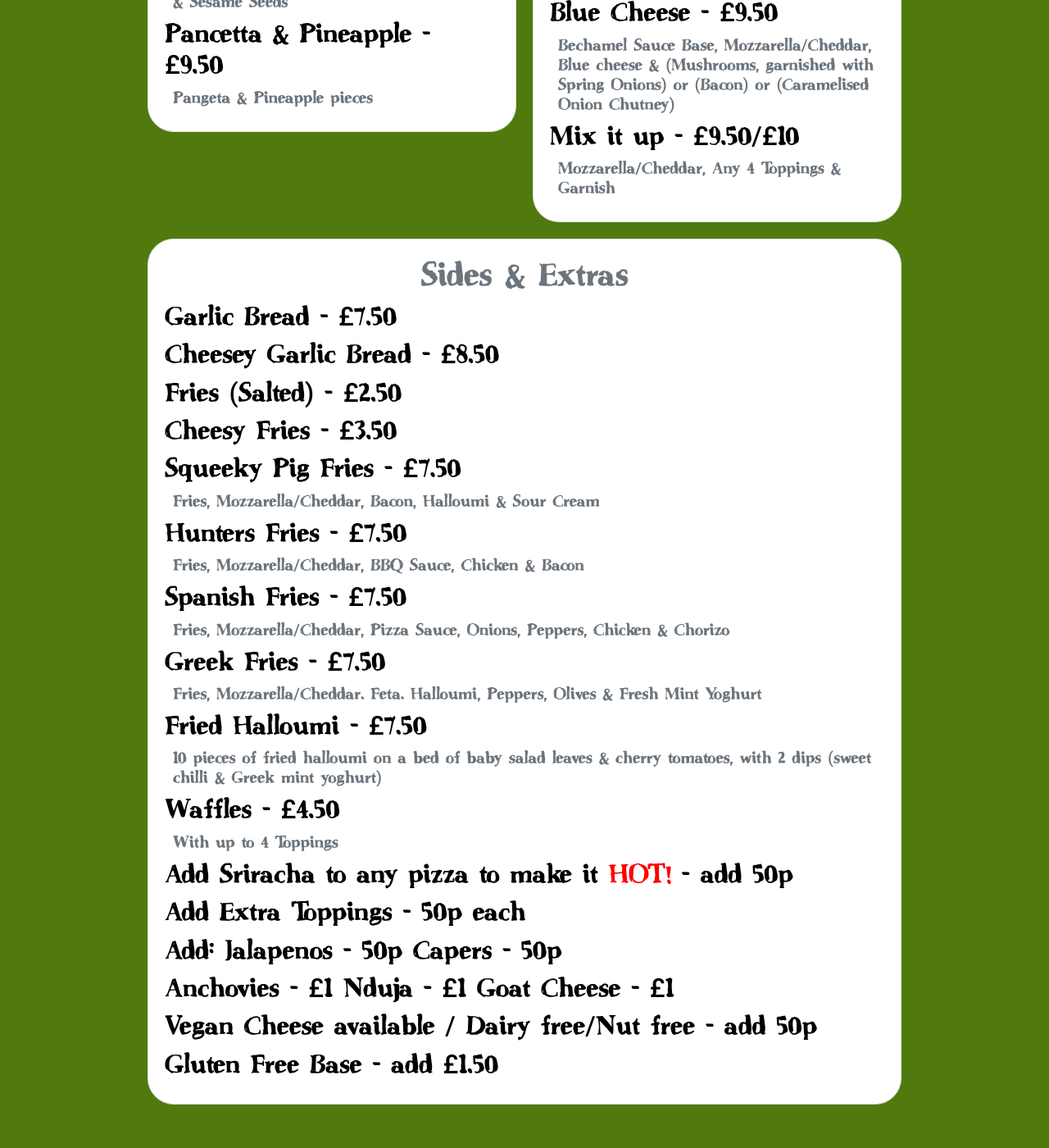
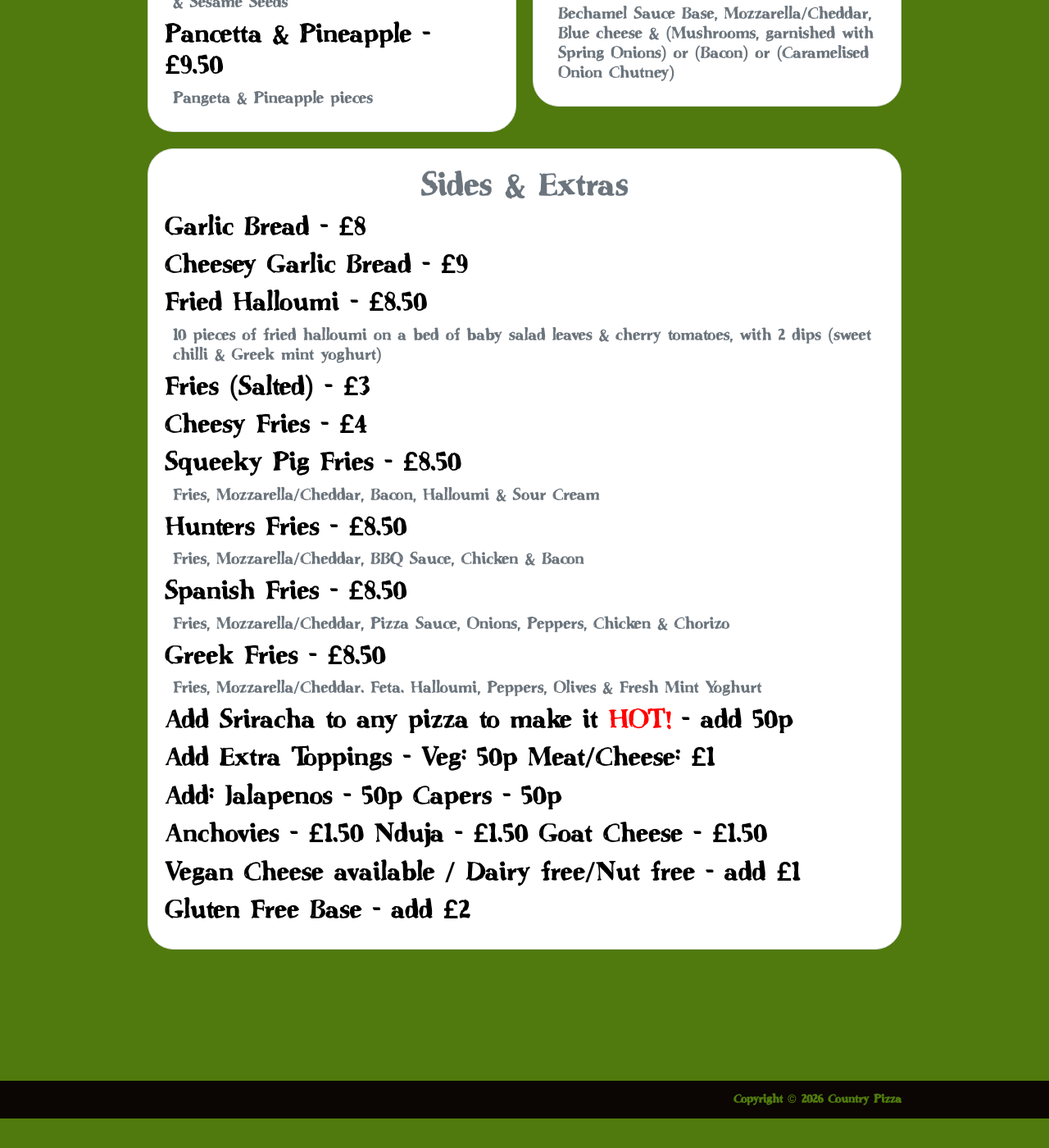
Before and after one commit to Blueberry-Click/countrypizza.uk, a Jekyll site: the page built from menu/index.html, in a window 1280 px wide and 1400 px high, scrolled down 1146 px. Shown: the whole window at 82% size. Built offline with Jekyll 4.4.1, drawn with Linux system fonts in a browser that asks for light colours; after the commit the page ends 2510 px from its top, so only the background shows below that; some of the changed text lies outside the part shown.

Commit message:
Update prices.

```diff
--- a/menu/index.html
+++ b/menu/index.html
@@ -16,22 +16,22 @@
     <div class="row">
       <div class="col-md-6">
         <div class="position-relative p-2 text-left text-muted bg-body border border-dashed rounded-5">
-          <h2 class="text-body-emphasis">Margherita - £8.50</h2>
+          <h2 class="text-body-emphasis">Margherita - £9</h2>
           <h3 class="col-lg-12 mx-auto fs-5 text-muted">Mozzaralla/Cheddar & Fresh Basil</h3>
-          <h2 class="text-body-emphasis">Classic Pepperoni - £9.50</h2>
+          <h2 class="text-body-emphasis">Classic Pepperoni - £10</h2>
           <h3 class="col-lg-12 mx-auto fs-5 text-muted">Mozzaralla/Cheddar, Pepperoni, Pepperoni & Pepperoni</h3>
           <h2 class="text-body-emphasis">Veg Supreme - £9.50</h2>
           <h3 class="col-lg-12 mx-auto fs-5 text-muted">Mozzaralla/Cheddar, Onions, Peppers, Mushrooms, Olives & Fresh
             Basil</h3>
-          <h2 class="text-body-emphasis">Meat Feast - £10</h2>
+          <h2 class="text-body-emphasis">Meat Feast - £10.50</h2>
           <h3 class="col-lg-12 mx-auto fs-5 text-muted">Mozzaralla/Cheddar, Pancetta, Pepperoni, Salami & Chorizo</h3>
-          <h2 class="text-body-emphasis">Olympian - £10</h2>
+          <h2 class="text-body-emphasis">Olympian - £10.50</h2>
           <h3 class="col-lg-12 mx-auto fs-5 text-muted">Mozzarella/Cheddar, Feta, Halloumi, Peppers, Olives & Fresh Mint
             Yoghurt</h3>
-          <h2 class="text-body-emphasis">Lasagne - £10</h2>
+          <h2 class="text-body-emphasis">Lasagne - £10.50</h2>
           <h3 class="col-lg-12 mx-auto fs-5 text-muted">Mozzarella/Cheddar, Minced Steak with Herbs & Garlic, Bechamel
             Sauce, Parmesan Cheese & Basil</h3>
-          <h2 class="text-body-emphasis">Hoisin Duck - £10</h2>
+          <h2 class="text-body-emphasis">Hoisin Duck - £10.50</h2>
           <h3 class="col-lg-12 mx-auto fs-5 text-muted">Hoisin Sauce base, Mozzarella/Cheddar, Aromatic Duck, Cucumber,
             Spring Onions & Sesame Seeds</h3>
           <h2 class="text-body-emphasis">Pancetta & Pineapple - £9.50</h2>
@@ -40,56 +40,56 @@
       </div>
       <div class="col-md-6">
         <div class="position-relative p-2 text-left text-muted bg-body border border-dashed rounded-5">
-          <h2 class="text-body-emphasis">Carbonara - £10</h2>
+          <h2 class="text-body-emphasis">Carbonara - £10.50</h2>
           <h3 class="col-lg-12 mx-auto fs-5 text-muted">Bechamel Sauce Base, Mozzarella/Cheddar, Pancetta, Free Range
             Egg, Black Pepper & Parmesan</h3>
-          <h2 class="text-body-emphasis">Goat Cheese & Caramelised Onion - £10</h2>
+          <h2 class="text-body-emphasis">Goat Cheese & Caramelised Onion - £10.50</h2>
           <h3 class="col-lg-12 mx-auto fs-5 text-muted">Mozzarella/Cheddar, Goat Cheese, Caramalised Onion Chutney &
             Baby Leaf Salad</h3>
-          <h2 class="text-body-emphasis">Chicken & Mushroom - £9.50</h2>
+          <h2 class="text-body-emphasis">Dan's Jerk Chicken - £10</h2>
           <h3 class="col-lg-12 mx-auto fs-5 text-muted">Mozzarella/Cheddar, Chicken & Sauteed Mushrooms</h3>
-          <h2 class="text-body-emphasis">Hunters Chicken - £9.50</h2>
+          <h2 class="text-body-emphasis">Hunters Chicken - £10</h2>
           <h3 class="col-lg-12 mx-auto fs-5 text-muted">BBQ Sauce Base, Mozzarella/Cheddar, Chicken & Pancetta</h3>
-          <h2 class="text-body-emphasis">Spanish Chicken - £9.50</h2>
+          <h2 class="text-body-emphasis">Spanish Chicken - £10</h2>
           <h3 class="col-lg-12 mx-auto fs-5 text-muted">Mozzarella/Cheddar, Chicken, Chorizo, Onions & Peppers</h3>
-          <h2 class="text-body-emphasis">Chicken & Sweetcorn - £9.50</h2>
+          <h2 class="text-body-emphasis">Pesto & Pepperoni - £10</h2>
           <h3 class="col-lg-12 mx-auto fs-5 text-muted">Mozzarella/Cheddar, Chicken & Sweetcorn</h3>
           <h2 class="text-body-emphasis">Blue Cheese - £9.50</h2>
           <h3 class="col-lg-12 mx-auto fs-5 text-muted">Bechamel Sauce Base, Mozzarella/Cheddar, Blue cheese &
             (Mushrooms, garnished with Spring Onions) or (Bacon) or (Caramelised Onion Chutney)</h3>
-          <h2 class="text-body-emphasis">Mix it up - £9.50/£10</h2>
-          <h3 class="col-lg-12 mx-auto fs-5 text-muted">Mozzarella/Cheddar, Any 4 Toppings & Garnish</h3>
+          <!-- <h2 class="text-body-emphasis">Mix it up - £9.50/£10</h2>
+          <h3 class="col-lg-12 mx-auto fs-5 text-muted">Mozzarella/Cheddar, Any 4 Toppings & Garnish</h3> -->
         </div>
       </div>
       <div class="col">
         <div class="mt-2 position-relative p-2 text-left text-muted bg-body border border-dashed rounded-5">
           <h1 class="mx-auto text-center"">Sides & Extras</h1>
-          <h2 class=" text-body-emphasis">Garlic Bread - £7.50</h2>
-            <h2 class="text-body-emphasis">Cheesey Garlic Bread - £8.50</h2>
-            <h2 class="text-body-emphasis">Fries (Salted) - £2.50</h2>
-            <h2 class="text-body-emphasis">Cheesy Fries - £3.50</h2>
-            <h2 class="text-body-emphasis">Squeeky Pig Fries - £7.50</h2>
+          <h2 class=" text-body-emphasis">Garlic Bread - £8</h2>
+            <h2 class="text-body-emphasis">Cheesey Garlic Bread - £9</h2>
+            <h2 class="text-body-emphasis">Fried Halloumi - £8.50</h2>
+            <h3 class="col-lg-12 mx-auto fs-5 text-muted">10 pieces of fried halloumi on a bed of baby salad leaves &
+              cherry tomatoes, with 2 dips (sweet chilli & Greek mint yoghurt)</h3>
+            <h2 class="text-body-emphasis">Fries (Salted) - £3</h2>
+            <h2 class="text-body-emphasis">Cheesy Fries - £4</h2>
+            <h2 class="text-body-emphasis">Squeeky Pig Fries - £8.50</h2>
             <h3 class="col-lg-12 mx-auto fs-5 text-muted">Fries, Mozzarella/Cheddar, Bacon, Halloumi & Sour Cream</h3>
-            <h2 class="text-body-emphasis">Hunters Fries - £7.50</h2>
+            <h2 class="text-body-emphasis">Hunters Fries - £8.50</h2>
             <h3 class="col-lg-12 mx-auto fs-5 text-muted">Fries, Mozzarella/Cheddar, BBQ Sauce, Chicken & Bacon</h3>
-            <h2 class="text-body-emphasis">Spanish Fries - £7.50</h2>
+            <h2 class="text-body-emphasis">Spanish Fries - £8.50</h2>
             <h3 class="col-lg-12 mx-auto fs-5 text-muted">Fries, Mozzarella/Cheddar, Pizza Sauce, Onions, Peppers,
               Chicken & Chorizo</h3>
-            <h2 class="text-body-emphasis">Greek Fries - £7.50</h2>
+            <h2 class="text-body-emphasis">Greek Fries - £8.50</h2>
             <h3 class="col-lg-12 mx-auto fs-5 text-muted">Fries, Mozzarella/Cheddar. Feta. Halloumi, Peppers, Olives &
               Fresh Mint Yoghurt</h3>
-            <h2 class="text-body-emphasis">Fried Halloumi - £7.50</h2>
-            <h3 class="col-lg-12 mx-auto fs-5 text-muted">10 pieces of fried halloumi on a bed of baby salad leaves &
-              cherry tomatoes, with 2 dips (sweet chilli & Greek mint yoghurt)</h3>
-            <h2 class="text-body-emphasis">Waffles - £4.50</h2>
-            <h3 class="col-lg-12 mx-auto fs-5 text-muted">With up to 4 Toppings</h3>
+            <!-- <h2 class="text-body-emphasis">Waffles - £4.50</h2>
+            <h3 class="col-lg-12 mx-auto fs-5 text-muted">With up to 4 Toppings</h3> -->
             <h2 class="text-body-emphasis">Add Sriracha to any pizza to make it <span style="color:red;">HOT!</span> -
               add 50p</h2>
-            <h2 class="text-body-emphasis">Add Extra Toppings - 50p each</h2>
+            <h2 class="text-body-emphasis">Add Extra Toppings - Veg: 50p Meat/Cheese: £1</h2>
             <h2 class="text-body-emphasis">Add: Jalapenos - 50p Capers - 50p</h2>
-            <h2 class="text-body-emphasis">Anchovies - £1 Nduja - £1 Goat Cheese - £1</h2>
-            <h2 class="text-body-emphasis">Vegan Cheese available / Dairy free/Nut free - add 50p</h2>
-            <h2 class="text-body-emphasis">Gluten Free Base - add £1.50</h2>
+            <h2 class="text-body-emphasis">Anchovies - £1.50 Nduja - £1.50 Goat Cheese - £1.50</h2>
+            <h2 class="text-body-emphasis">Vegan Cheese available / Dairy free/Nut free - add £1</h2>
+            <h2 class="text-body-emphasis">Gluten Free Base - add £2</h2>
         </div>
       </div>
     </div>
```
